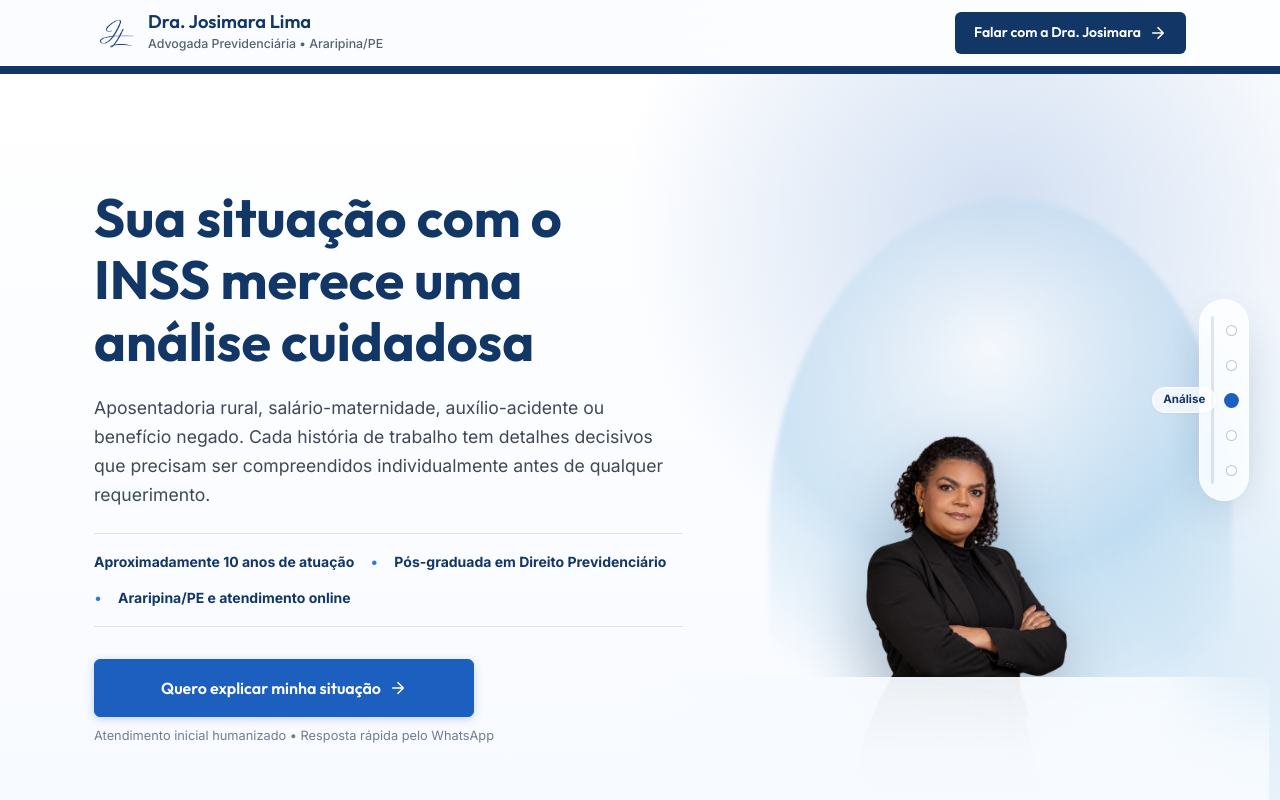
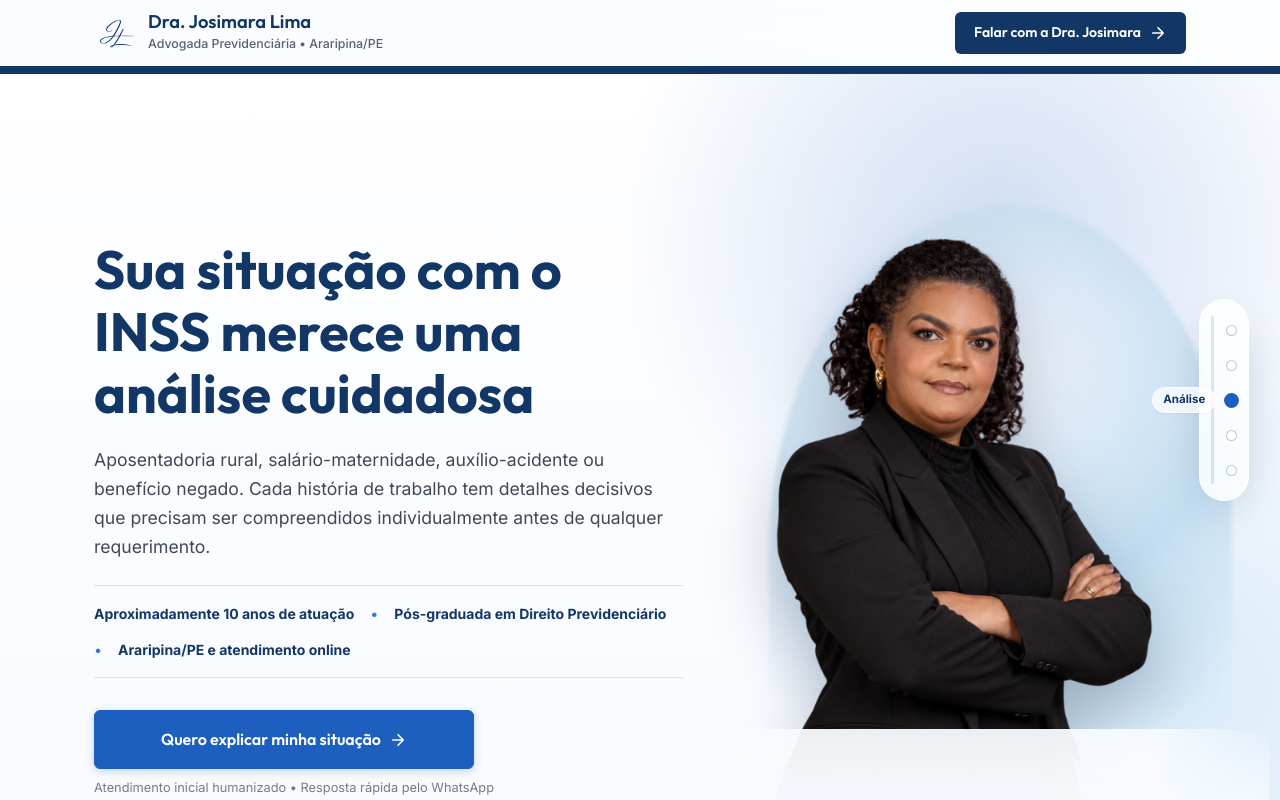
Before and after one commit to Reinatofarias/advjosimaralima, a Next.js app: page / in a window 1280 px wide. Shown: the top 800 px of the page. Built offline with nearby package versions, Linux system fonts and the light colour scheme; no server answers.

Commit message:
fix: recorta foto do hero e ajusta camada do sobre

```diff
--- a/src/components/sections/AboutJosimara/AboutJosimara.module.css
+++ b/src/components/sections/AboutJosimara/AboutJosimara.module.css
@@ -32,6 +32,9 @@
   justify-content: center;
   align-self: stretch;
   align-items: flex-end;
+  position: relative;
+  z-index: 1;
+  pointer-events: none;
 }
 
 .frameWrapper {
@@ -101,6 +104,8 @@
   display: flex;
   flex-direction: column;
   text-align: left;
+  position: relative;
+  z-index: 3;
 }
 
 .name {
--- a/src/components/sections/Hero/Hero.module.css
+++ b/src/components/sections/Hero/Hero.module.css
@@ -158,11 +158,11 @@
 .photoImage {
   position: relative;
   z-index: 1;
-  width: min(158%, 820px);
+  width: min(118%, 620px);
   height: auto;
   object-fit: contain;
   filter: drop-shadow(0 30px 34px rgba(8, 31, 61, 0.28));
-  transform: translateY(78px);
+  transform: translateY(68px);
 }
 
 @media (max-width: 992px) {
@@ -234,7 +234,7 @@
   }
 
   .photoImage {
-    width: min(150%, 500px);
-    transform: translateY(52px);
+    width: min(120%, 450px);
+    transform: translateY(46px);
   }
 }
--- a/src/components/sections/Hero/Hero.tsx
+++ b/src/components/sections/Hero/Hero.tsx
@@ -40,13 +40,13 @@ export const Hero: React.FC = () => {
             <div className={styles.portraitFrame}>
               <div className={styles.innerMat}>
                 <Image
-                  src="/pictures/3.png"
+                  src="/pictures/3-hero-cropped.png"
                   alt="Dra. Josimara Lima, advogada previdenciária"
-                  width={1080}
-                  height={1350}
+                  width={578}
+                  height={914}
                   className={styles.photoImage}
                   priority
-                  sizes="(max-width: 992px) 580px, 780px"
+                  sizes="(max-width: 992px) 520px, 620px"
                 />
               </div>
             </div>
```
Also changed, not shown: public/pictures/3-hero-cropped.png (added).
